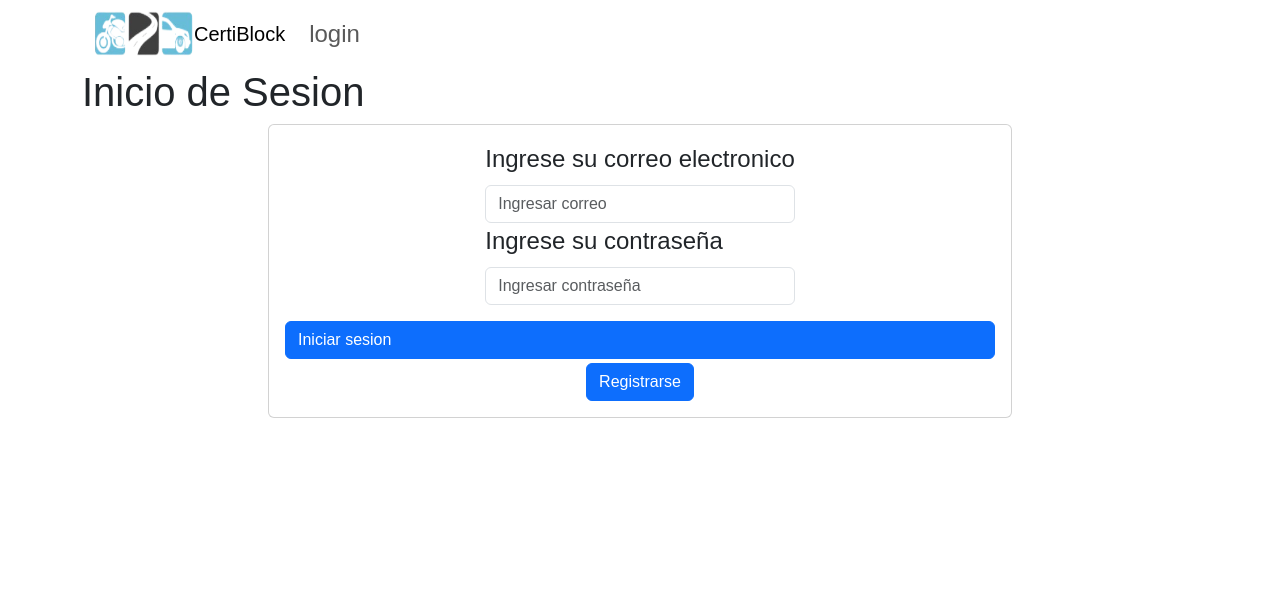
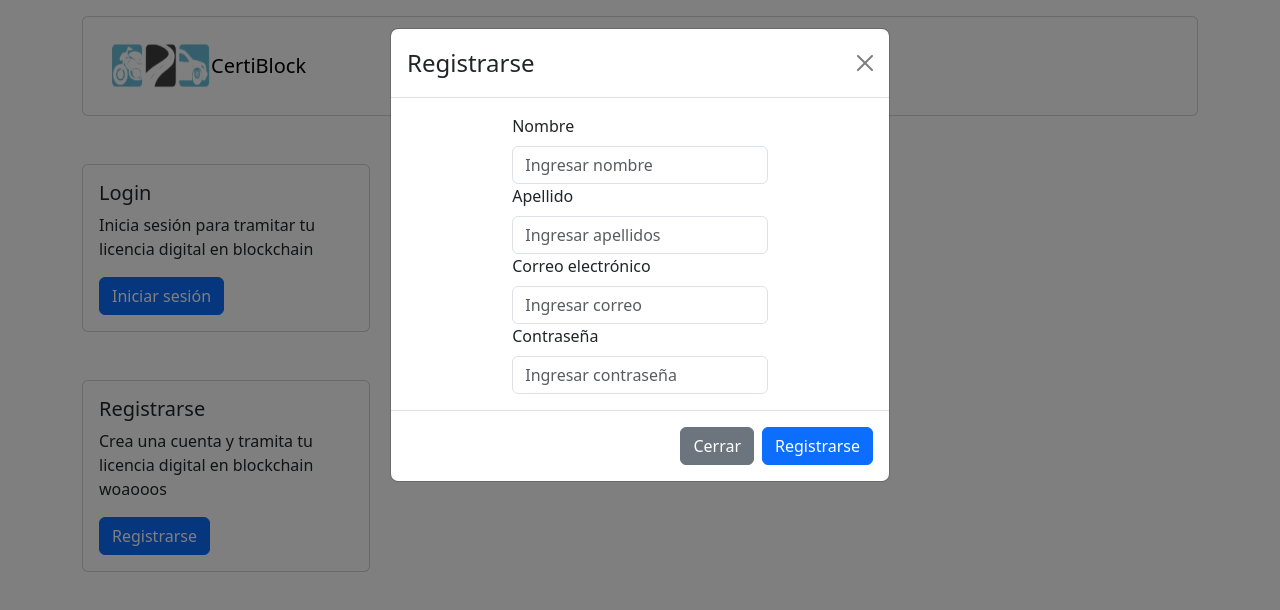
Before and after one commit to manue1666/LICENCIAS, a React (Vite) app in the folder src/licencias_frontend/: page / in a window 1280 px wide. Both pictures are taken after a click on the button "Registrarse". Shown: the top 610 px of the page. Built offline with nearby package versions, Linux system fonts and the light colour scheme.

Commit message:
cambios en login y regist

```diff
--- a/src/licencias_frontend/src/App.jsx
+++ b/src/licencias_frontend/src/App.jsx
@@ -1,46 +1,113 @@
-
-import { licencias_backend } from 'declarations/licencias_backend';
-import { Container, Nav, Navbar, NavDropdown, Button, Card, Form, FormControl, FormLabel, FormGroup } from 'react-bootstrap';
+import { Container, Nav, Navbar, Button, Card, Form, FormControl, FormLabel, FormGroup, Modal } from 'react-bootstrap';
 import 'bootstrap/dist/css/bootstrap.min.css';
 import Log from '../src/Log.png';
+import { useState } from 'react';
+
 export default function App() {
+  const [showLogin, setShowLogin] = useState(false);
+  const [showRegister, setShowRegister] = useState(false);
+
+  const handleCloseLogin = () => setShowLogin(false);
+  const handleShowLogin = () => setShowLogin(true);
+
+  const handleCloseRegister = () => setShowRegister(false);
+  const handleShowRegister = () => setShowRegister(true);
 
   return (
     <main>
-      <Container>
-        <Navbar>
+      <Container className='mt-3'>
+        <Card>
+          <Card.Body>
+          <Navbar>
           <Container>
             <img width="100" height="50" src={Log} alt="Log" />
             <Navbar.Brand>CertiBlock</Navbar.Brand>
             <Navbar.Toggle></Navbar.Toggle>
             <Navbar.Collapse>
               <Nav>
-                <Nav.Link >login</Nav.Link>
+                <Nav.Link ></Nav.Link>
               </Nav>
             </Navbar.Collapse>
           </Container>
         </Navbar>
-        <h1>Inicio de Sesion</h1>
-      </Container>
-
-      <Container style={{width:'60%'}}>
-        <Card>
-          <Card.Body>
-            <Form>
-              <FormGroup>
-                <FormLabel>Ingrese su correo electronico</FormLabel>
-                <FormControl placeholder='Ingresar correo'></FormControl>
-                <FormLabel>Ingrese su contraseña</FormLabel>
-                <FormControl placeholder='Ingresar contraseña'></FormControl>
-              </FormGroup>
-            </Form>
-            <center>
-              <Button href='/Login' className='d-flex justify-content-between, mt-3'>Iniciar sesion</Button>
-              <Button className='mt-1'>Registrarse</Button>
-            </center>
           </Card.Body>
         </Card>
       </Container>
+
+
+      <Container className="mt-5">
+        <Card style={{ width: '18rem' }}>
+          <Card.Body>
+            <Card.Title>Login</Card.Title>
+            <Card.Text>Inicia sesión para tramitar tu licencia digital en blockchain</Card.Text>
+            <Button variant="primary" onClick={handleShowLogin}>Iniciar sesión</Button>
+          </Card.Body>
+        </Card>
+      </Container>
+
+      <Container className="mt-5">
+        <Card style={{ width: '18rem' }}>
+          <Card.Body>
+            <Card.Title>Registrarse</Card.Title>
+            <Card.Text>Crea una cuenta y tramita tu licencia digital en blockchain woaooos</Card.Text>
+            <Button variant="primary" onClick={handleShowRegister}>Registrarse</Button>
+          </Card.Body>
+        </Card>
+      </Container>
+
+
+      <Modal show={showLogin} onHide={handleCloseLogin} backdrop="static" keyboard={false}>
+        <Modal.Header closeButton>
+          <Modal.Title>Iniciar sesión</Modal.Title>
+        </Modal.Header>
+        <Modal.Body>
+          <Container style={{ width: '60%' }}>
+            <Form>
+              <FormGroup>
+                <FormLabel>Correo electrónico</FormLabel>
+                <FormControl placeholder='Ingresar correo'></FormControl>
+                <FormLabel>Contraseña</FormLabel>
+                <FormControl placeholder='Ingresar contraseña' type='password'></FormControl>
+              </FormGroup>
+            </Form>
+          </Container>
+        </Modal.Body>
+        <Modal.Footer>
+          <Button variant="secondary" onClick={handleCloseLogin}>
+            Cerrar
+          </Button>
+          <Button variant="primary" href='/UserHome'>Iniciar sesión</Button>
+        </Modal.Footer>
+      </Modal>
+
+
+      <Modal show={showRegister} onHide={handleCloseRegister} backdrop="static" keyboard={false}>
+        <Modal.Header closeButton>
+          <Modal.Title>Registrarse</Modal.Title>
+        </Modal.Header>
+        <Modal.Body>
+          <Container style={{ width: '60%' }}>
+            <Form>
+              <FormGroup>
+                <FormLabel>Nombre</FormLabel>
+                <FormControl placeholder='Ingresar nombre'></FormControl>
+                <FormLabel>Apellido</FormLabel>
+                <FormControl placeholder='Ingresar apellidos'></FormControl>
+                <FormLabel>Correo electrónico</FormLabel>
+                <FormControl placeholder='Ingresar correo'></FormControl>
+                <FormLabel>Contraseña</FormLabel>
+                <FormControl placeholder='Ingresar contraseña' type='password'></FormControl>
+              </FormGroup>
+            </Form>
+          </Container>
+        </Modal.Body>
+        <Modal.Footer>
+          <Button variant="secondary" onClick={handleCloseRegister}>
+            Cerrar
+          </Button>
+          <Button variant="primary" href='/UserHome'>Registrarse</Button>
+        </Modal.Footer>
+      </Modal>
     </main>
   );
 }
--- a/src/licencias_frontend/src/Login.jsx
+++ /dev/null
@@ -1,31 +0,0 @@
-
-import { licencias_backend } from 'declarations/licencias_backend';
-import { Container, Nav, Navbar, NavDropdown,Button } from 'react-bootstrap';
-
-
-export default function Login() {
-
-  return (
-    <main>
-      <Container>
-        <Navbar>
-          <Container>
-            <Navbar.Brand>CertiBlock</Navbar.Brand>
-            <Navbar.Toggle></Navbar.Toggle>
-            <Navbar.Collapse>
-              <Nav>
-                <Nav.Link>login</Nav.Link>
-                <NavDropdown>
-                <NavDropdown.Item>Admin</NavDropdown.Item>
-                </NavDropdown>
-              </Nav>
-            </Navbar.Collapse>
-          </Container>
-        </Navbar>
-        <h1>aki ba el formulario de inicio de sesion</h1>
-        <Button >iniciar sesion</Button>
-        <Button>registrarse</Button>
-      </Container>
-    </main>
-  );
-}
--- a/src/licencias_frontend/src/UserHome.jsx
+++ b/src/licencias_frontend/src/UserHome.jsx
@@ -1,27 +1,33 @@
 
-import { Container, Nav, Navbar, NavDropdown,Button } from 'react-bootstrap';
+import { Container, Nav, Navbar, NavDropdown,Button, Card } from 'react-bootstrap';
 import 'bootstrap/dist/css/bootstrap.min.css';
+import Log from '../src/Log.png';
 
 
 export default function UserHome() {
 
   return (
     <Container>
-      <Navbar>
+      <Card>
+        <Card.Body>
+        <Navbar>
         <Container>
+          <img width="100" height="50" src={Log} alt="Log" />
           <Navbar.Brand>CertiBlock</Navbar.Brand>
           <Navbar.Toggle></Navbar.Toggle>
           <Navbar.Collapse>
             <Nav>
-              <Nav.Link>login</Nav.Link>
+              <Nav.Link></Nav.Link>
               <NavDropdown>
-              <NavDropdown.Item>Consultas</NavDropdown.Item>
-              <NavDropdown.Item>Solicitar y Realizar</NavDropdown.Item>
+              <NavDropdown.Item>Consultar</NavDropdown.Item>
+              <NavDropdown.Item>Solicitar</NavDropdown.Item>
               </NavDropdown>
             </Nav>
           </Navbar.Collapse>
         </Container>
       </Navbar>
+        </Card.Body>
+      </Card>
     </Container>
   );
 }
--- a/src/licencias_frontend/src/index.scss
+++ b/src/licencias_frontend/src/index.scss
@@ -1,37 +1,3 @@
-body {
-  font-family: sans-serif;
-  font-size: 1.5rem;
+.fill{
+  background-color: rgb(194, 194, 194);
 }
-
-img {
-  max-width: 50vw;
-  max-height: 25vw;
-  display: block;
-  margin: auto;
-}
-
-form {
-  display: flex;
-  justify-content: center;
-  gap: 0.5em;
-  flex-flow: row wrap;
-  max-width: 40vw;
-  margin: auto;
-  align-items: baseline;
-}
-
-button[type="submit"] {
-  padding: 5px 20px;
-  margin: 10px auto;
-  float: right;
-}
-
-#greeting {
-  margin: 10px auto;
-  padding: 10px 60px;
-  border: 1px solid #222;
-}
-
-#greeting:empty {
-  display: none;
-}
```
Also changed, not shown: src/licencias_frontend/src/main.jsx (+3 -7 lines).
